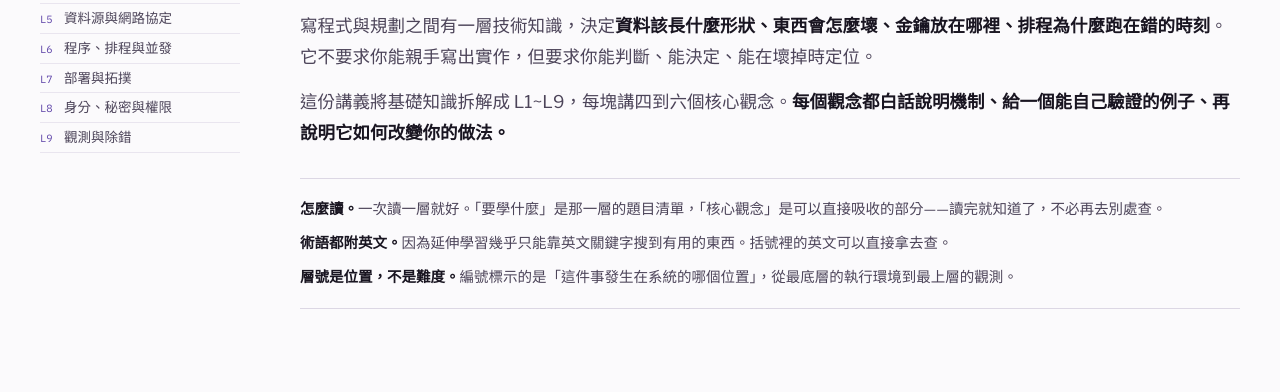
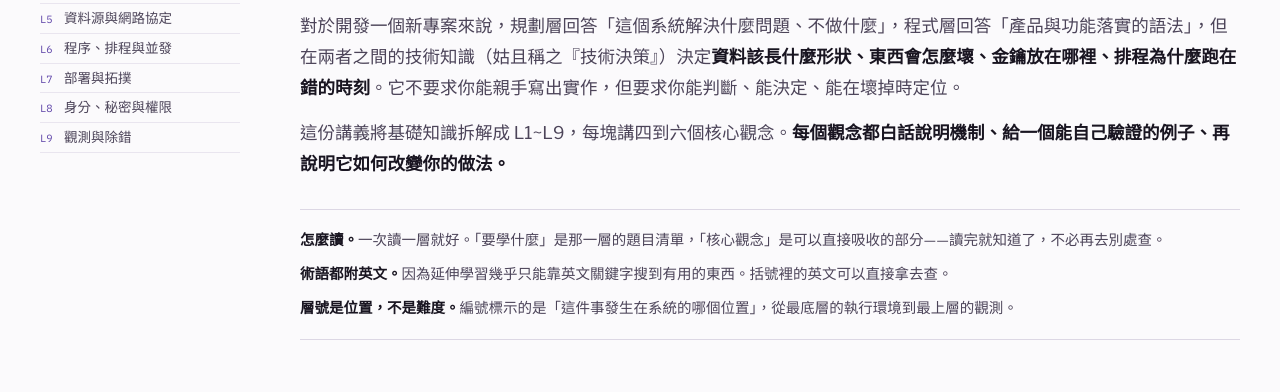
Before and after one commit to wa-hsiang/Technical-Decision-Layers, a plain HTML site: page index.html in a window 1280 px wide. Shown: the part 170-562 px from the top of the page. Drawn offline with nearby package versions, Linux system fonts and the light colour scheme.

Commit message:
Update lede paragraph for clarity and context

```diff
--- a/index.html
+++ b/index.html
@@ -438,7 +438,7 @@ html{scroll-behavior:smooth}
 <header class="masthead" id="top">
   <p class="eyebrow">新手開發者必學</p>
   <h1>基礎技術決策知識｜教學文件</h1>
-  <p class="lede">寫程式與規劃之間有一層技術知識，決定<strong>資料該長什麼形狀、東西會怎麼壞、金鑰放在哪裡、排程為什麼跑在錯的時刻</strong>。它不要求你能親手寫出實作，但要求你能判斷、能決定、能在壞掉時定位。</p>
+  <p class="lede">對於開發一個新專案來說，規劃層回答「這個系統解決什麼問題、不做什麼」，程式層回答「產品與功能落實的語法」，但在兩者之間的技術知識（姑且稱之『技術決策』）決定<strong>資料該長什麼形狀、東西會怎麼壞、金鑰放在哪裡、排程為什麼跑在錯的時刻</strong>。它不要求你能親手寫出實作，但要求你能判斷、能決定、能在壞掉時定位。</p>
   <p class="lede">這份講義將基礎知識拆解成 L1~L9，每塊講四到六個核心觀念。<strong>每個觀念都白話說明機制、給一個能自己驗證的例子、再說明它如何改變你的做法。</strong></p>
   <div class="howto">
     <p><b>怎麼讀。</b>一次讀一層就好。「要學什麼」是那一層的題目清單，「核心觀念」是可以直接吸收的部分——讀完就知道了，不必再去別處查。</p>
```
